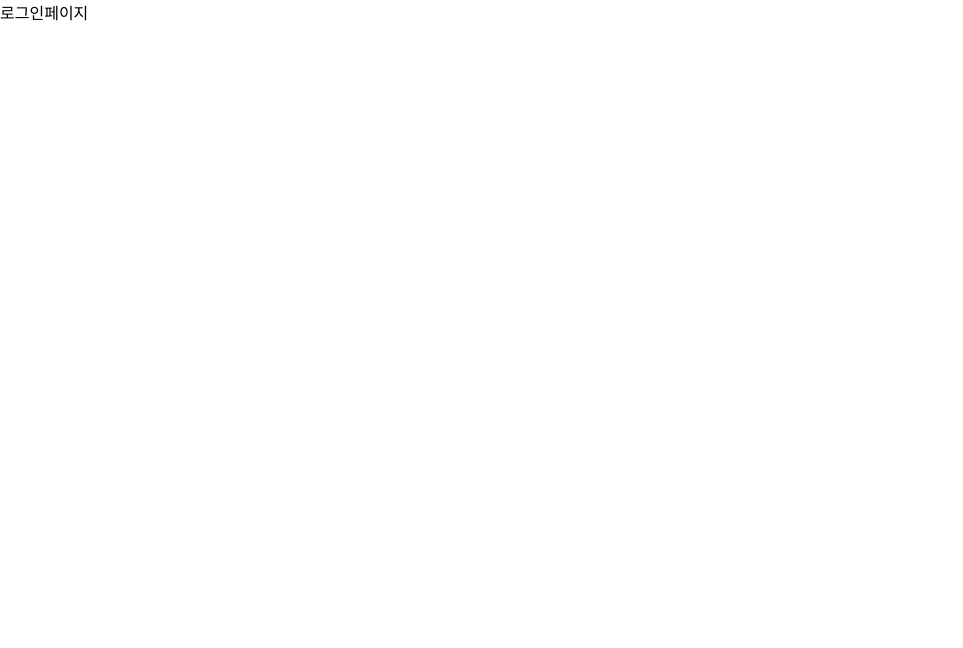
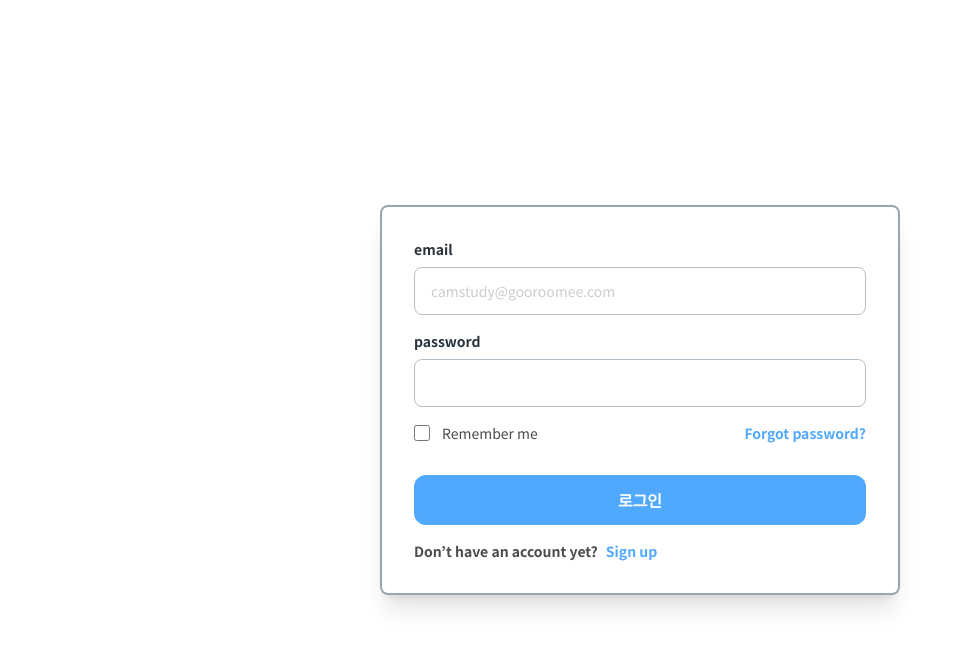
Before and after one commit to lsh58/next-app, a Next.js app: page /auth/login in a window 1280 px wide. Shown: the top 648 px of the page, without its empty margins (0-963 px from the left). Built offline with nearby package versions, Linux system fonts and the light colour scheme; a web font is replaced by a local one.

Commit message:
로그인페이지 추가

```diff
--- a/src/components/NavBar.tsx
+++ b/src/components/NavBar.tsx
@@ -17,7 +17,7 @@ const NavBar = () => {
           {pages.map((page, index) => (
             <li
               key={index}
-              className="font-bold text-gray-400 transition duration-300 text-l hover:text-black"
+              className="font-bold transition duration-300 text-G-06 text-l hover:text-G-09"
             >
               <Link href={page.link}>{page.title}</Link>
             </li>
@@ -26,7 +26,7 @@ const NavBar = () => {
       </div>
       <div>
         <Link href="/auth/login">
-          <Button rounded="full">로그인</Button>
+          <Button classes="rounded-full">로그인</Button>
         </Link>
       </div>
     </div>
--- a/src/components/common/Button.tsx
+++ b/src/components/common/Button.tsx
@@ -1,17 +1,19 @@
 import React from "react";
 
 interface Props {
-  rounded?: "full" | "xl";
+  type?: "button" | "submit" | "reset";
+  classes?: string;
   onClick?: () => void;
   children?: string;
 }
 
 function ButtonComponent(props: Props) {
-  const { rounded = "xl", onClick, children } = props;
+  const { type = "button", classes = "", onClick, children } = props;
 
   return (
     <button
-      className={`btn px-4 py-2 bg-[#51A9FE] border-0 transition duration-300 text-white hover:bg-[#1F90FF] rounded-${rounded}`}
+      type={type}
+      className={`btn px-4 py-2 bg-cams-blue-04 border-0 transition duration-300 text-white hover:bg-[#1F90FF] rounded-xl ${classes}`}
       onClick={onClick}
     >
       {children}
--- /dev/null
+++ b/src/components/common/Checkbox.tsx
@@ -0,0 +1,32 @@
+import React from "react";
+
+interface Props {
+  id: string;
+  label?: string;
+  onChange: (newVal: boolean) => void;
+}
+
+const Checkbox = (props: Props) => {
+  const { id, label, onChange } = props;
+
+  return (
+    <div className="flex items-center">
+      <input
+        id={id}
+        aria-describedby={id}
+        type="checkbox"
+        className="w-4 h-4 border rounded border-G-06"
+        onChange={(e) => onChange(e.target.checked)}
+      />
+      {label && (
+        <div className="ml-3 text-sm">
+          <label htmlFor={id} className="text-gray-08">
+            {label}
+          </label>
+        </div>
+      )}
+    </div>
+  );
+};
+
+export default Checkbox;
--- /dev/null
+++ b/src/components/common/Input.tsx
@@ -0,0 +1,40 @@
+import React from "react";
+
+interface Props {
+  label?: string;
+  type: "email" | "password";
+  name: string;
+  placeholder: string;
+  value: string;
+  onChange: (newVal: string) => void;
+}
+
+const Input = (props: Props) => {
+  const { label, type, name, placeholder, value, onChange } = props;
+
+  return (
+    <div className="w-full">
+      {label && (
+        <label
+          htmlFor={name}
+          className="block mb-2 text-sm font-bold text-G-10"
+        >
+          {label}
+        </label>
+      )}
+      {/* 자동완성 방지 */}
+      <input className="hidden" aria-hidden="true" />
+      <input
+        type={type}
+        name={name}
+        className="!bg-transparent w-full h-[48px] text-[14px] px-4 rounded-lg border focus:border-G-09 border-G-05 placeholder:text-gray-04 outline-0"
+        placeholder={placeholder}
+        autoComplete={type === "password" ? "one-time-code" : "off"}
+        value={value}
+        onChange={(e) => onChange(e.target.value)}
+      />
+    </div>
+  );
+};
+
+export default Input;
--- a/src/pages/auth/login.tsx
+++ b/src/pages/auth/login.tsx
@@ -1,7 +1,88 @@
-import React from "react";
+import Button from "@/components/common/Button";
+import Checkbox from "@/components/common/Checkbox";
+import Input from "@/components/common/Input";
+import Link from "next/link";
+import React, { useState, useEffect } from "react";
 
-const login = () => {
-  return <div>로그인페이지</div>;
-};
+function Login() {
+  const [email, setEmail] = useState<string>("");
+  const [password, setPassword] = useState<string>("");
+  const [rememberMe, setRemeberMe] = useState<boolean>(false);
 
-export default login;
+  useEffect(() => {
+    const isRememeber = localStorage.getItem("remember-me");
+    setRemeberMe(Boolean(isRememeber));
+  }, []);
+
+  const changeEmail = (newVal: string) => {
+    setEmail(newVal);
+  };
+  const changePassword = (newVal: string) => {
+    setPassword(newVal);
+  };
+
+  const remember = (newVal: boolean) => {
+    setRemeberMe(newVal);
+  };
+
+  const login = () => {
+    // todo : 로그인 기능 구현
+    if (rememberMe) {
+      localStorage.setItem("remember-me", email);
+    } else {
+      localStorage.removeItem("remember-me");
+    }
+  };
+
+  return (
+    <div className="flex items-center justify-center h-screen">
+      <div className="flex flex-col items-center p-8 border-2 border-G-06 w-[520px] rounded-lg shadow-xl">
+        <form className="flex flex-col w-full gap-4" action="#">
+          <Input
+            label="email"
+            type="email"
+            name="email"
+            placeholder="camstudy@gooroomee.com"
+            value={email}
+            onChange={changeEmail}
+          />
+          <Input
+            label="password"
+            type="password"
+            name="password"
+            placeholder=""
+            value={password}
+            onChange={changePassword}
+          />
+          <div className="flex items-center justify-between">
+            <Checkbox id="remember" label="Remember me" onChange={remember} />
+            <Link
+              href="/auth/signup"
+              className="text-sm font-bold text-cams-blue-04"
+            >
+              Forgot password?
+            </Link>
+          </div>
+          <Button
+            type="submit"
+            classes="rounded-lg w-full h-[50px] font-bold mt-4"
+            onClick={login}
+          >
+            로그인
+          </Button>
+          <p className="text-sm font-bold text-gray-08">
+            Don’t have an account yet?
+            <Link
+              href="/auth/signup"
+              className="ml-2 font-bold text-cams-blue-04"
+            >
+              Sign up
+            </Link>
+          </p>
+        </form>
+      </div>
+    </div>
+  );
+}
+
+export default Login;
--- a/tailwind.config.js
+++ b/tailwind.config.js
@@ -3,6 +3,8 @@ module.exports = {
   content: ["./src/**/*.{js,ts,jsx,tsx}"],
   theme: {
     colors: {
+      black: "#000000",
+      white: "#FFFFFF",
       "gray-09": "#333333",
       "gray-08": "#4B4B4B",
       "gray-07": "#6A6A6A",
@@ -85,7 +87,7 @@ module.exports = {
       "R-01": "#FFEBEB",
     },
     fontFamily: {
-      sans: ['pretendard', 'Noto Sans KR', 'sans-serif'],
+      sans: ["pretendard", "Noto Sans KR", "sans-serif"],
     },
     extend: {},
   },
```
